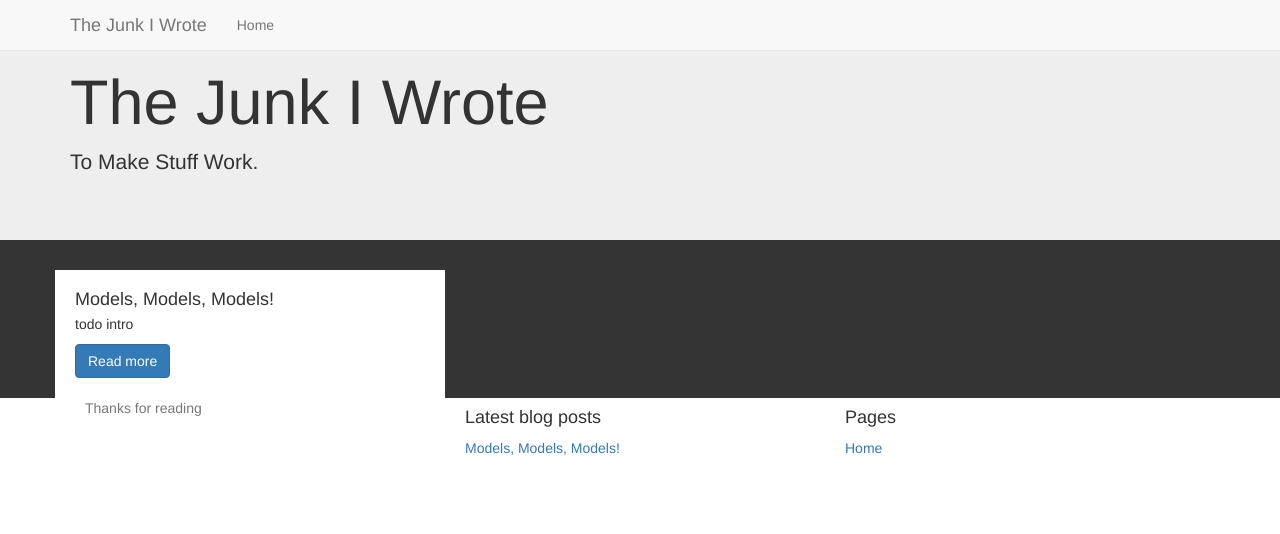
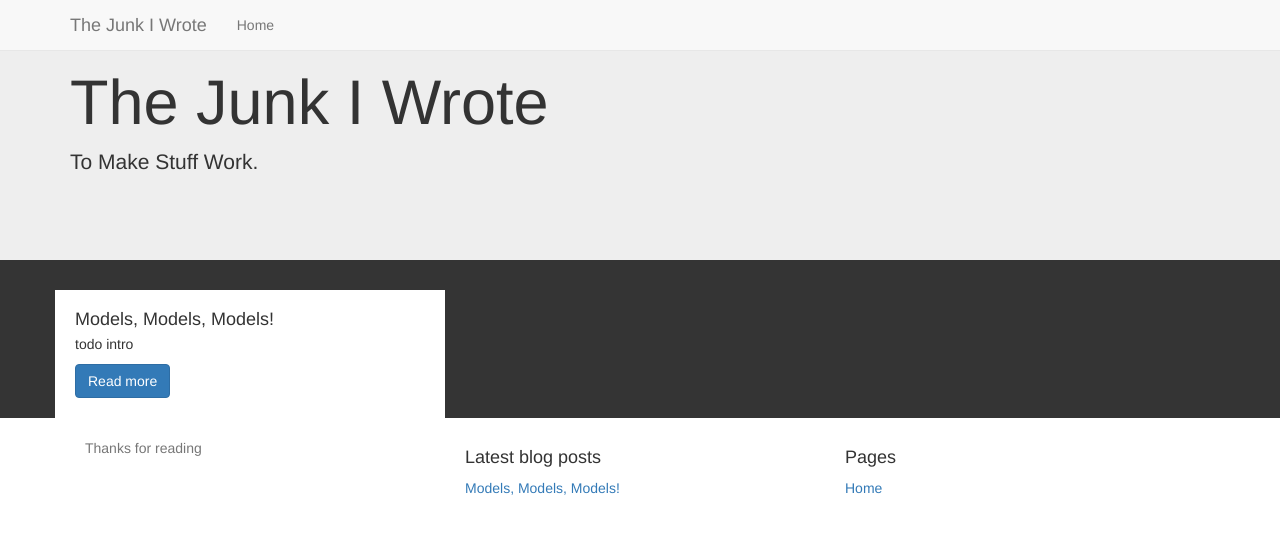
Before and after one commit to the-crap-i-wrote/the-crap-i-wrote.github.io, a Jekyll site: the page built from index.html, in a window 1280 px wide. Shown: the top 534 px of the page. Built offline with Jekyll 4.4.1, drawn with Linux system fonts in a browser that asks for light colours.

Commit message:
Update styles.css

```diff
--- a/css/styles.css
+++ b/css/styles.css
@@ -3,6 +3,9 @@
 
 body > .dark-background {
   background-color: #343434;
+}
+body > .dark-background .container {
+  margin-bottom: 20px;
 }
 
 body > .container {
```
